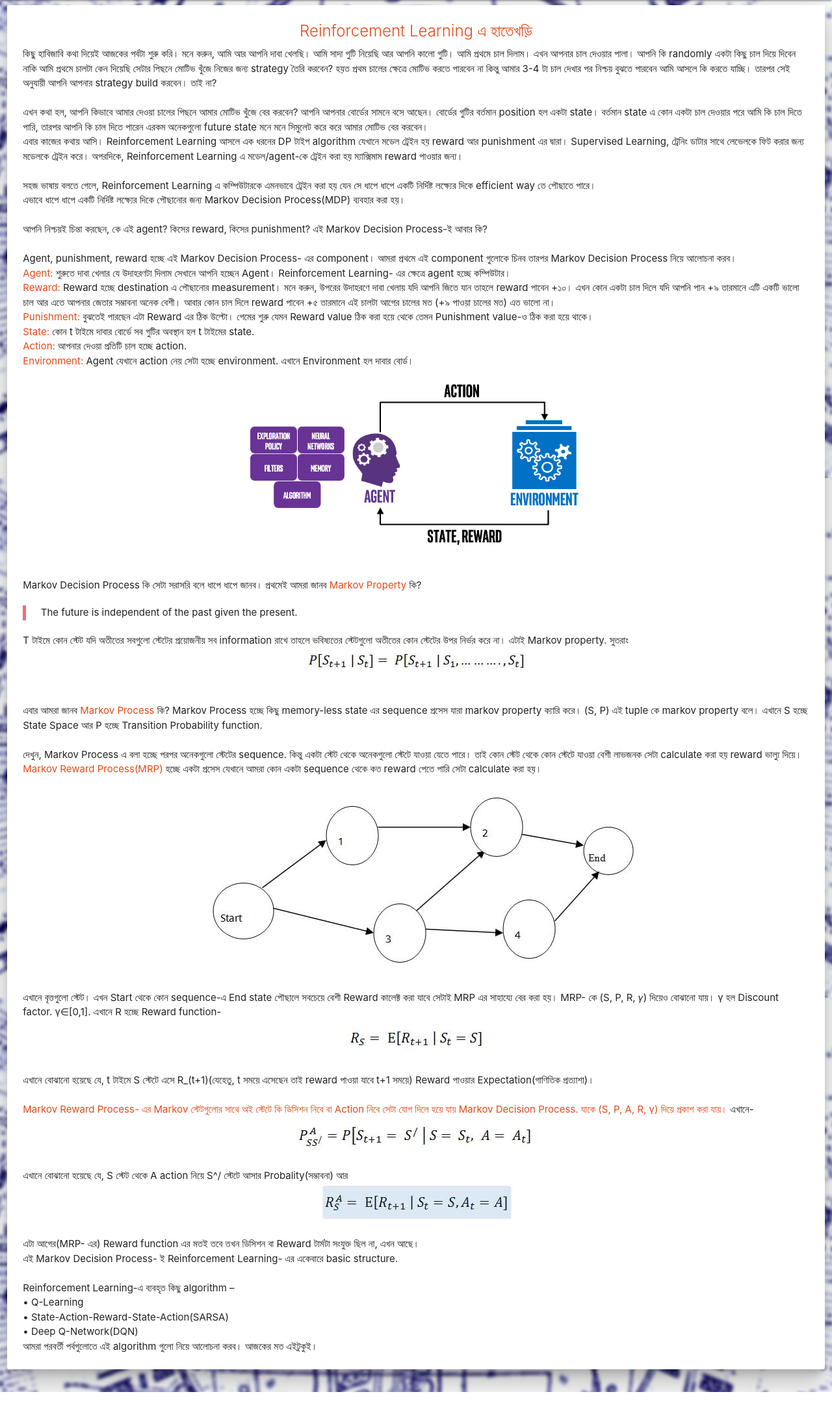
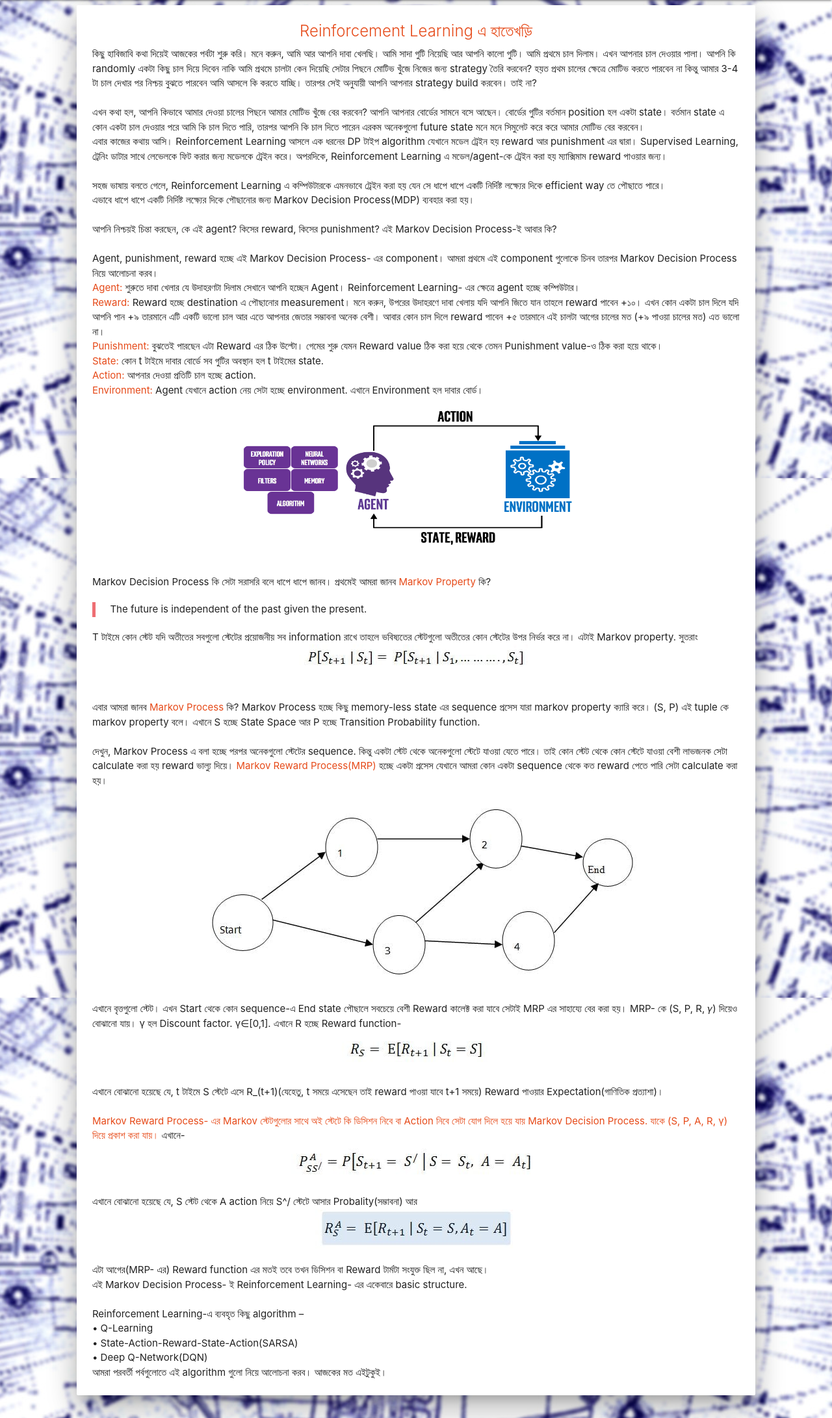
Before and after one commit to nahK994/BanglayML, a Django app: page /RL_IntroText/ in a window 1280 px wide. Shown: the part 64-2247 px from the top of the page at 65% size. Before the commit the page ends 2207 px from the top, so only its background shows below. Run offline with Django 3.2, Linux system fonts and the light colour scheme; some libraries are stand-ins or nearby versions.

Commit message:
text_pages_modification

```diff
--- a/testApp/templates/AI_IntroText.html
+++ b/testApp/templates/AI_IntroText.html
@@ -3,7 +3,7 @@
 {% block body %}
 <title>AI নিয়ে কিছু কথা</title>
 <div class="row">
-    <div class="col">
+    <div class="col s10 push-s1">
         <div class="card" z-depth-5>
             <div class="card-content">
                 <span class="card-title center-align deep-orange-text text-darken-2">AI নিয়ে কিছু কথা</span>
--- a/testApp/templates/RL_IntroText.html
+++ b/testApp/templates/RL_IntroText.html
@@ -3,7 +3,7 @@
 {% load static %}
 <title>Reinforcement-এ হাতেখড়ি-BanglayML</title>
 <div class="row">
-    <div class="col">
+    <div class="col s10 push-s1">
         <div class="card z-depth-5">
             <div class="card-content">
                 <span class="card-title center-align deep-orange-text text-darken-2">Reinforcement Learning এ হাতেখড়ি</span>
@@ -35,7 +35,7 @@
                   <span class="deep-orange-text text-darken-2">State:</span> কোন t টাইমে দাবার বোর্ডে সব গুটির অবস্থান হল t টাইমের state.<br>
                   <span class="deep-orange-text text-darken-2">Action:</span> আপনার দেওয়া প্রতিটি চাল হচ্ছে action.<br>
                   <span class="deep-orange-text text-darken-2">Environment:</span> Agent যেখানে action নেয় সেটা হচ্ছে environment. এখানে Environment হল দাবার বোর্ড।<br>
-                  <img class="materialboxed" style="margin-left: 340px;" src="{% static "RL_intro.png" %}" width="550" height="300"><br>
+                  <img class="materialboxed" style="margin: auto;" src="{% static "RL_intro.png" %}" width="550" height="250"><br>
                   Markov Decision Process কি সেটা সরাসরি বলে ধাপে ধাপে জানব। প্রথমেই আমরা জানব <span class="deep-orange-text text-darken-2">Markov Property</span> কি?
                   <blockquote>The future is independent of the past given the present.</blockquote>
                   T টাইমে কোন স্টেট যদি অতীতের সবগুলো স্টেটের প্রয়োজনীয় সব information রাখে তাহলে ভবিষ্যতের স্টেটগুলো অতীতের কোন স্টেটের উপর নির্ভর করে না।
--- a/testApp/templates/RL_Q_learningText.html
+++ b/testApp/templates/RL_Q_learningText.html
@@ -3,7 +3,7 @@
 {% load static %}
 <title>Q learning-BanglayML</title>
 <div class="row">
-    <div class="col">
+    <div class="col s10 push-s1">
         <div class="card z-depth-5">
             <div class="card-content">
                 <span class="card-title center-align deep-orange-text text-darken-2">Q-Learning algorithm</span>
--- a/testApp/templates/k_means_clusteringText.html
+++ b/testApp/templates/k_means_clusteringText.html
@@ -4,7 +4,7 @@
 {% load static %}
 <title>K-means clustering-BanglayML</title>
 <div class="row">
-    <div class="col">
+    <div class="col s10 push-s1">
         <div class="card z-depth-5">
             <div class="card-content">
                 <span class="card-title center-align deep-orange-text text-darken-2">K-means clustering</span>
```
Also changed, not shown: testApp/templates/ML_IntroText.html (+8 -6 lines), testApp/static/kmeansPic.png (added).
